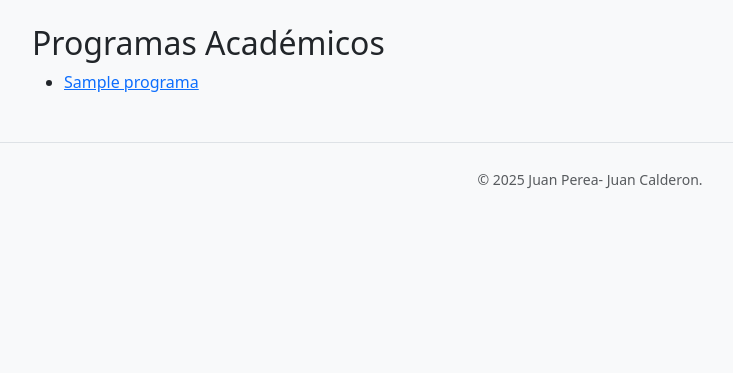
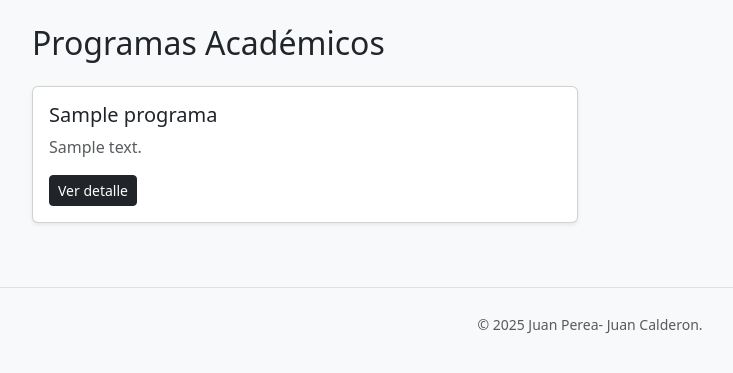
Before and after one commit to Juansitxx/Django-Universidad-project, a Django app: page /programas/ in a window 1280 px wide. Shown: the part 56-429 px from the top of the page, without its empty margins (50-783 px from the left). Run offline with Django 5.2, Linux system fonts and the light colour scheme; tables that the repository leaves empty hold one stand-in row (values such as "Sample post").

Commit message:
changelog v13. modificamos la lista, haciendo uso de boostrap.

```diff
--- a/academia/templates/academia/lista_programas.html
+++ b/academia/templates/academia/lista_programas.html
@@ -1,16 +1,20 @@
 {% extends "academia/base.html" %}
 {% block title %}Programas{% endblock %}
 {% block content %}
-    <h2>Programas Académicos</h2>
-    <ul>
+    <h2 class="mb-4">Programas Académicos</h2>
+    <div class="row">
         {% for programa in programas %}
-            <li>
-                <a href="{% url 'academia:detalle_programa' programa.pk %}">
-                    {{ programa.nombre }}
-                </a>
-            </li>
+            <div class="col-md-6 mb-3">
+                <div class="card shadow-sm">
+                    <div class="card-body">
+                        <h5 class="card-title">{{ programa.nombre }}</h5>
+                        <p class="card-text text-muted">{{ programa.descripcion }}</p>
+                        <a href="{% url 'academia:detalle_programa' programa.pk %}" class="btn btn-sm btn-dark">Ver detalle</a>
+                    </div>
+                </div>
+            </div>
         {% empty %}
-            <p>No hay programas registrados.</p>
+            <p class="text-muted">No hay programas registrados.</p>
         {% endfor %}
-    </ul>
+    </div>
 {% endblock %}
```
Also changed, not shown: academia/templates/academia/lista_cursos.html (+6 -8 lines), academia/templates/academia/lista_estudiantes.html (+6 -8 lines).
